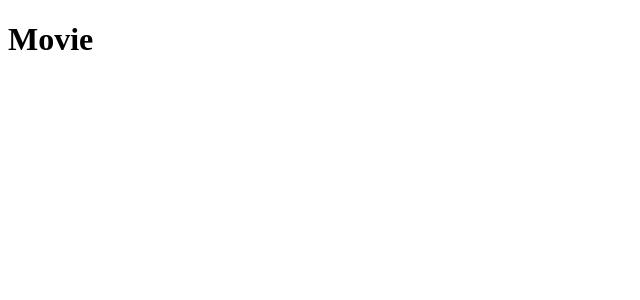
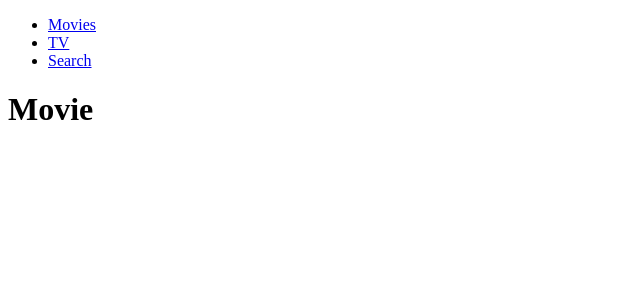
Before and after one commit to cloudnhs/netflix_clone, a React (Create React App) app: page /search in a window 1280 px wide. Shown: the top 300 px of the page, without its empty margins (0-640 px from the left). Built offline with nearby package versions, Linux system fonts and the light colour scheme.

Commit message:
react router #2

```diff
--- a/src/App.js
+++ b/src/App.js
@@ -1,10 +1,17 @@
 import React from 'react';
 import Routers from "./Components/Routers";
+import Header from "./Components/Header";
+
+
+
 import './App.css';
 
 function App() {
   return (
-   <Routers/>
+      <>
+          <Header/>
+          <Routers/>
+      </>
   );
 }
 
--- /dev/null
+++ b/src/Components/Header.js
@@ -0,0 +1,23 @@
+import React from 'react';
+
+const Header = () => {
+    return (
+        <header>
+            <ul>
+                <li>
+                    <a href="/">Movies</a>
+                </li>
+
+                <li>
+                    <a href="/tv">TV</a>
+                </li>
+
+                <li>
+                    <a href="/search">Search</a>
+                </li>
+            </ul>
+        </header>
+    );
+};
+
+export default Header;
```
